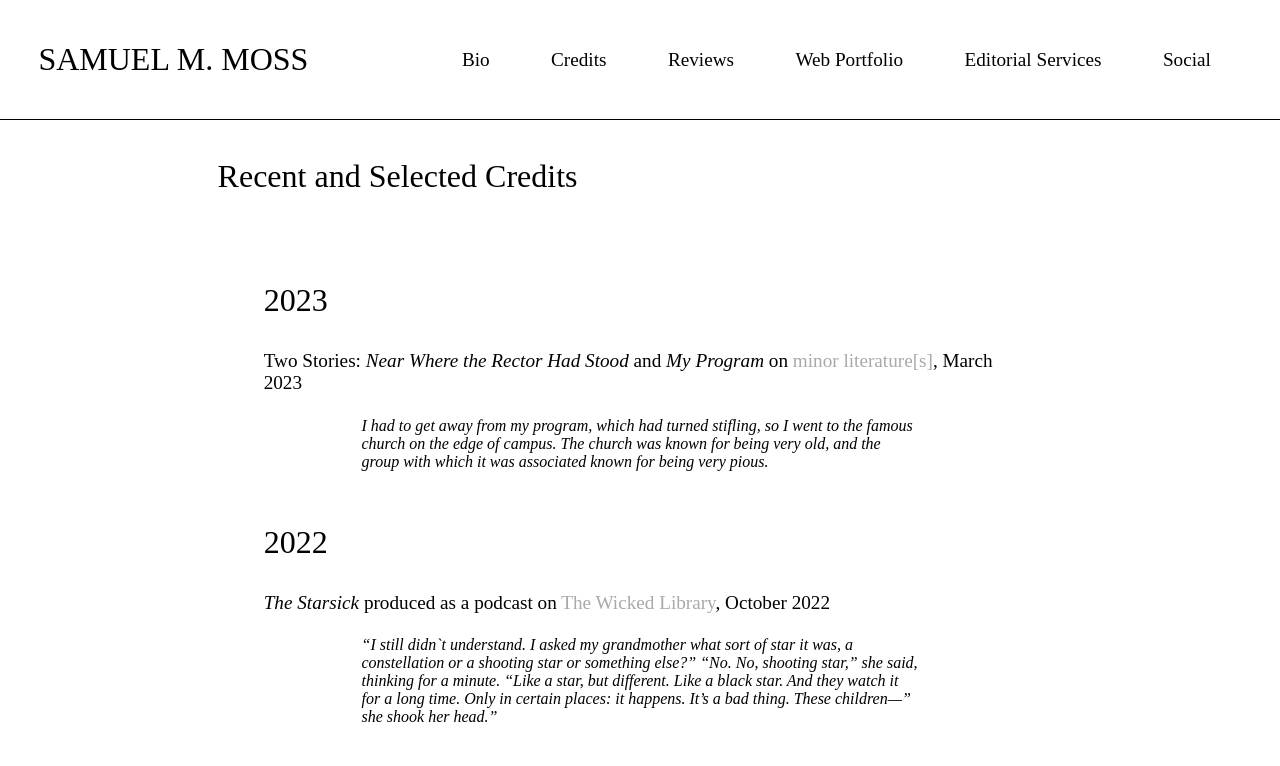
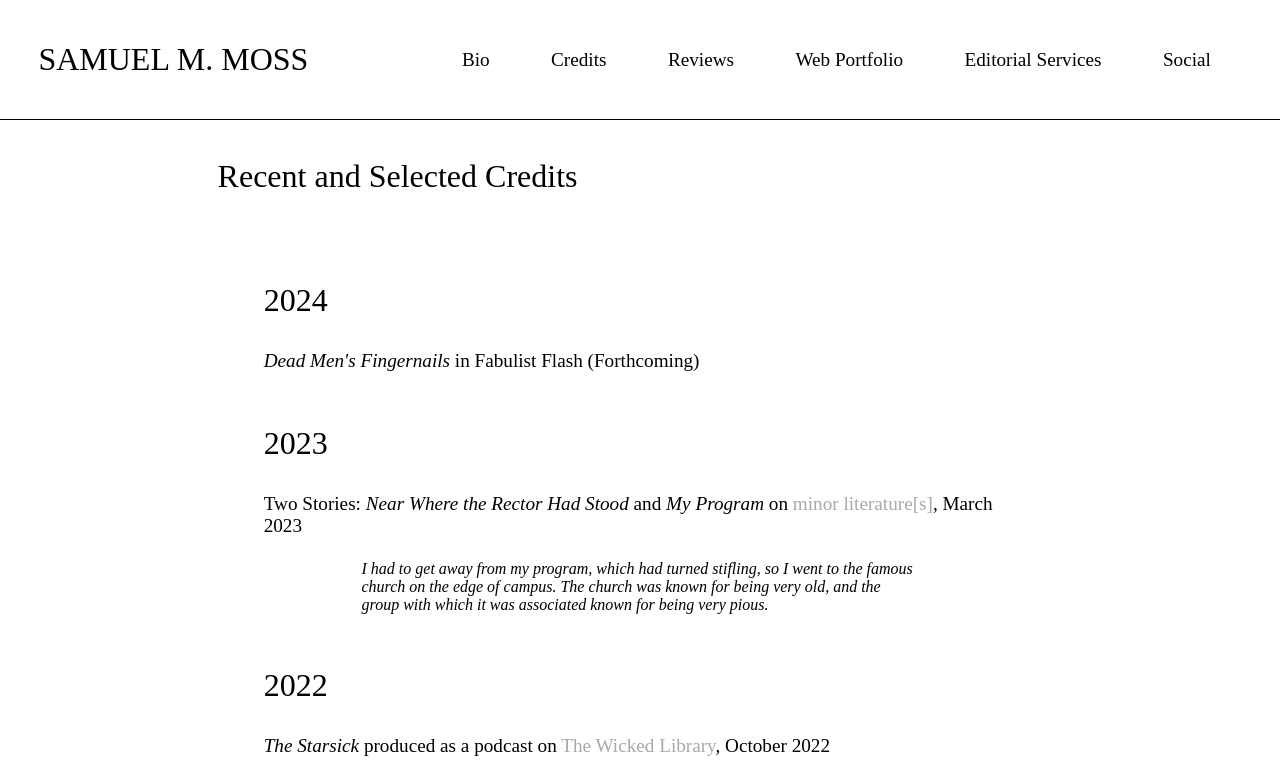
Before and after one commit to perfidiousscript/home_page, a Next.js app: page /credits in a window 1280 px wide. Shown: the top 766 px of the page. Built offline with nearby package versions, Linux system fonts and the light colour scheme.

Commit message:
adds Dead Mens fingernails to credits

```diff
--- a/public/credits.js
+++ b/public/credits.js
@@ -3,7 +3,7 @@
 //   quote: 'this is the quote'
 // }
 
-export const credits = [{
+export const credits = [{year: "2024"},{title: [<i>Dead Men's Fingernails</i>," in Fabulist Flash (Forthcoming)"]},{
   year: "2023"
 },{
   title: ["Two Stories: ", <i>Near Where the Rector Had Stood</i>, " and ", <i>My Program</i>,
```
Also changed, not shown: 1 other file (tests, documents, lock files or other folders).
